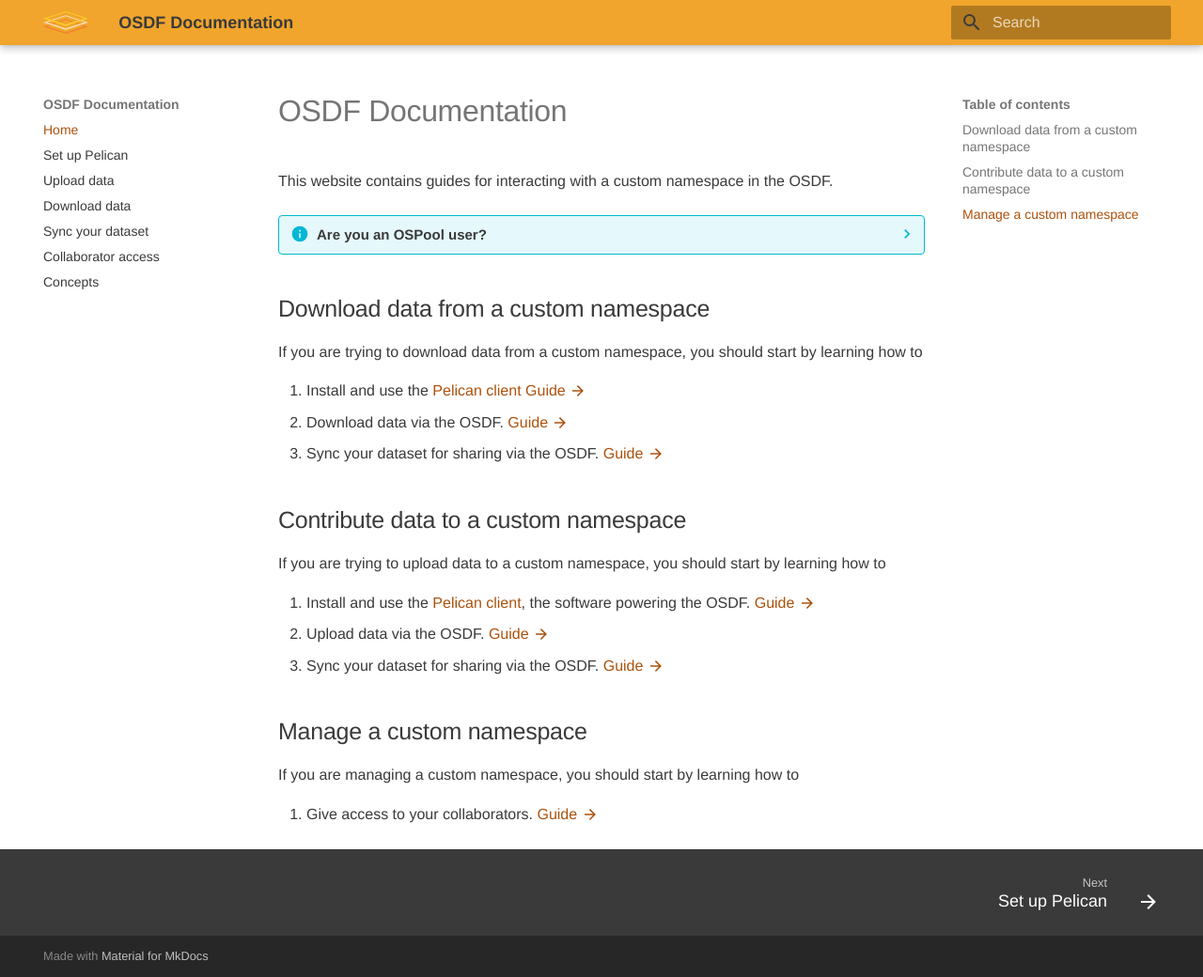
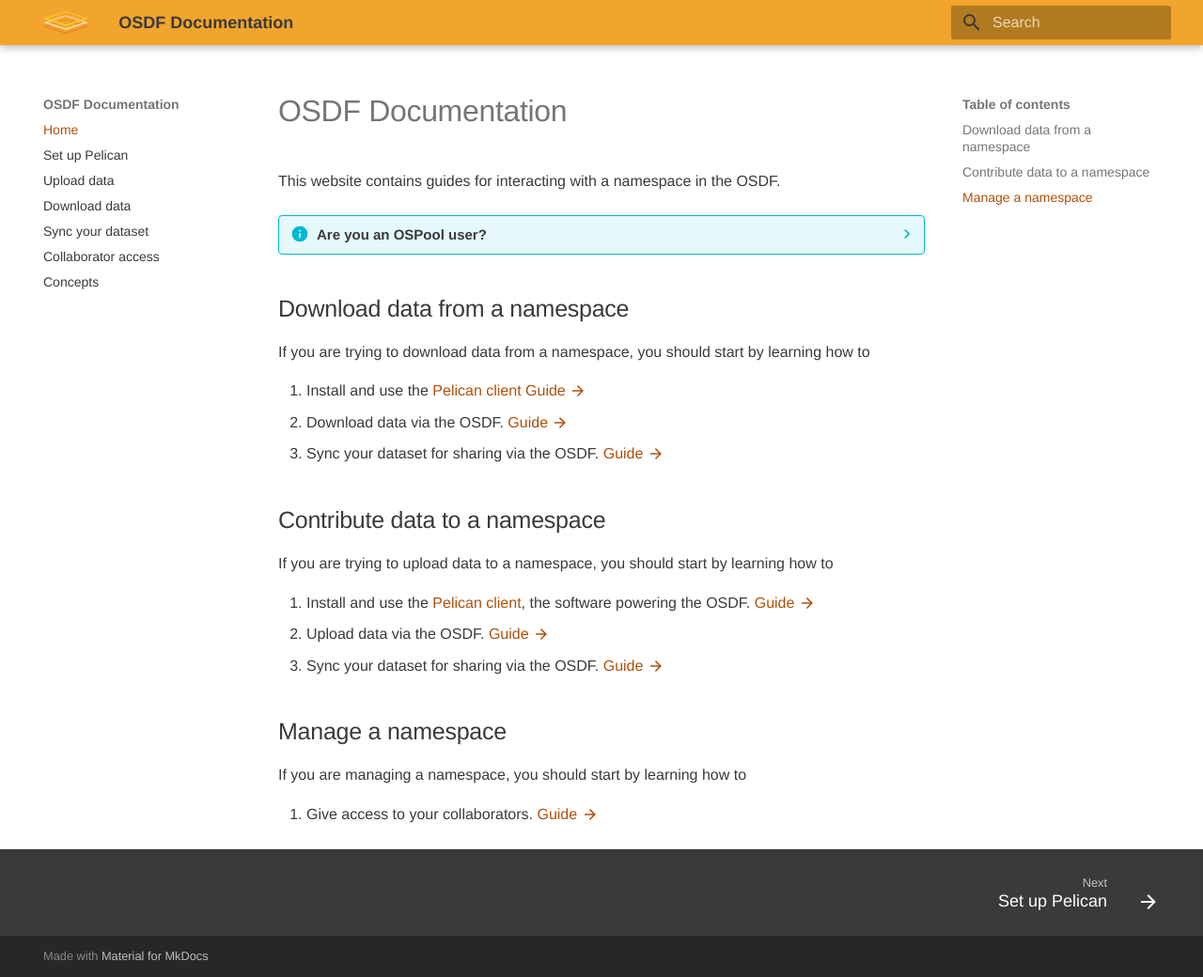
Before and after one commit to osg-htc/osdf-docs, an MkDocs documentation site: the page built from docs/index.md, in a window 1280 px wide and 1040 px high. Shown: the whole window at 94% size. Built offline with MkDocs 1.6.1 and Material for MkDocs 9.7.7, drawn with Linux system fonts in a browser that asks for light colours.

Commit message:
namespaces are normal not custom

```diff
--- a/docs/collaborators.md
+++ b/docs/collaborators.md
@@ -11,7 +11,7 @@
     * how to find the groups that grant access to your namespace
     * how to give collaborators access to your namespace
 
-This guide is intended for users who manage a custom namespace in the OSDF,
+This guide is intended for users who manage a namespace in the OSDF,
 usually set up in coordination with the OSDF team.
 If you were not directed to this page by a member of the OSDF team,
 the following instructions likely do not apply to you.
@@ -22,7 +22,7 @@
 
 This section covers how to login to COmanage.
 These instructions assume that you have registered your identity with COmanage previously,
-which should be the case if you are the manager of a custom namespace.
+which should be the case if you are the manager of a namespace.
 
 1. Go to [registry.cilogon.org](https://registry.cilogon.org).
 
--- a/docs/index.md
+++ b/docs/index.md
@@ -1,32 +1,32 @@
 # OSDF Documentation
 
-This website contains guides for interacting with a custom namespace in the OSDF.
+This website contains guides for interacting with a namespace in the OSDF.
 
 ??? info "Are you an OSPool user?"
 
     If you are an OSPool user, you already have access to an OSDF origin on your OSPool Access Point.
     To learn how to use this origin on the OSPool, see the [OSPool guide](https://portal.osg-htc.org/documentation/htc_workloads/managing_data/osdf/).
 
-    If you are trying to run jobs on the OSPool that access a custom namespace, please contact <a href="mailto:support@osg-htc.org">support@osg-htc.org</a> for assistance.
+    If you are trying to run jobs on the OSPool that access a namespace, please contact <a href="mailto:support@osg-htc.org">support@osg-htc.org</a> for assistance.
 
-## Download data from a custom namespace
+## Download data from a namespace
 
-If you are trying to download data from a custom namespace, you should start by learning how to
+If you are trying to download data from a namespace, you should start by learning how to
 
 1. Install and use the [Pelican client](https://pelicanplatform.org) [Guide :material-arrow-right:](pelican-client.md)
 1. Download data via the OSDF. [Guide :material-arrow-right:](download-data.md)
 1. Sync your dataset for sharing via the OSDF. [Guide :material-arrow-right:](sync-dataset.md)
 
-## Contribute data to a custom namespace
+## Contribute data to a namespace
 
-If you are trying to upload data to a custom namespace, you should start by learning how to
+If you are trying to upload data to a namespace, you should start by learning how to
 
 1. Install and use the [Pelican client](https://pelicanplatform.org), the software powering the OSDF. [Guide :material-arrow-right:](pelican-client.md)
 1. Upload data via the OSDF. [Guide :material-arrow-right:](upload-data.md)
 1. Sync your dataset for sharing via the OSDF. [Guide :material-arrow-right:](sync-dataset.md)
 
-## Manage a custom namespace
+## Manage a namespace
 
-If you are managing a custom namespace, you should start by learning how to
+If you are managing a namespace, you should start by learning how to
 
 1. Give access to your collaborators. [Guide :material-arrow-right:](collaborators.md)
```
